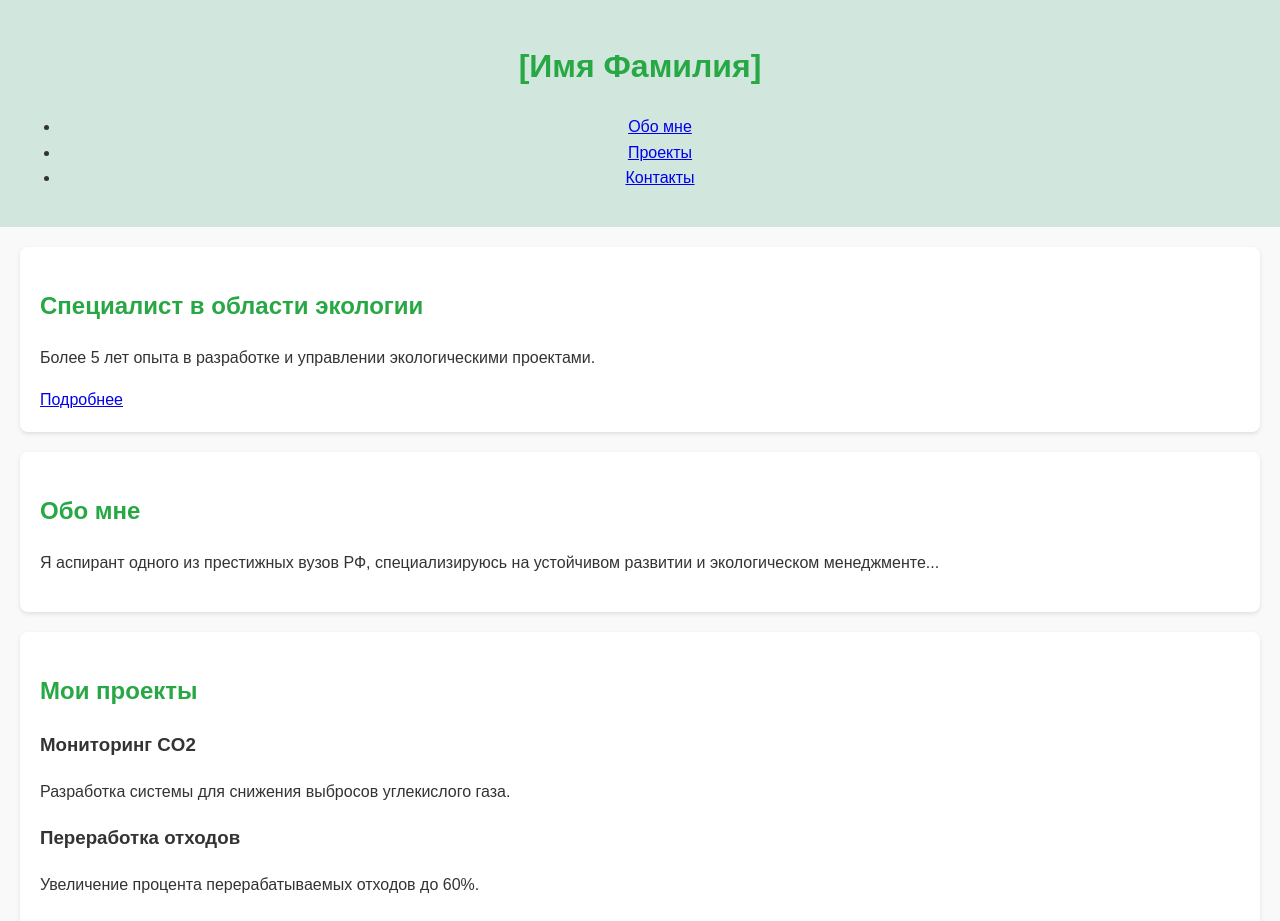
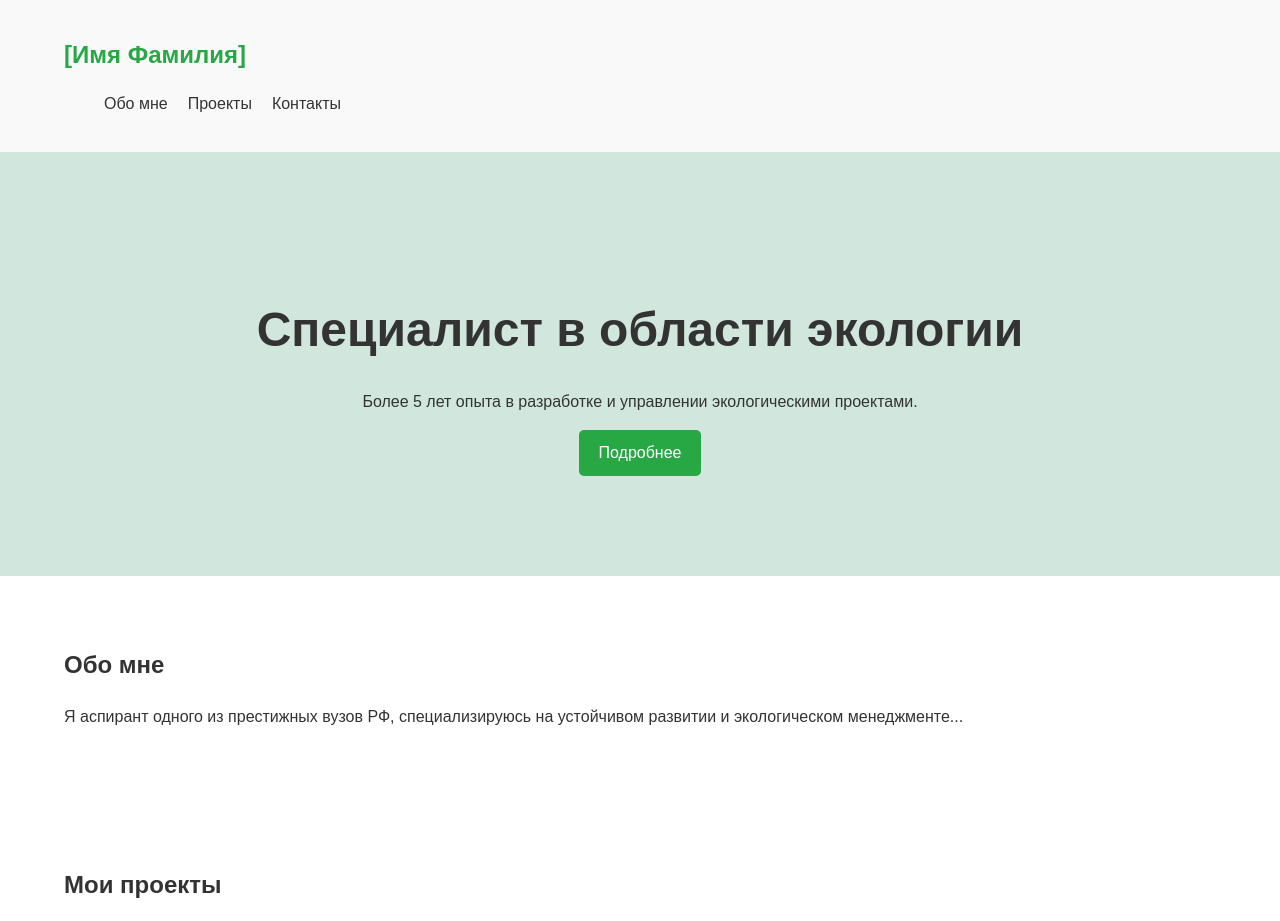
Before and after one commit to LeonidULA/YugayLA, a plain HTML site: page index.html in a window 1280 px wide. Shown: the top 921 px of the page. Drawn offline with Linux system fonts and the light colour scheme.

Commit message:
Update style.css

```diff
--- a/style.css
+++ b/style.css
@@ -3,34 +3,78 @@
     font-family: Arial, sans-serif;
     margin: 0;
     padding: 0;
-    background-color: #f9f9f9;
+    line-height: 1.6;
     color: #333;
-    line-height: 1.6;
+}
+
+.container {
+    width: 90%;
+    max-width: 1200px;
+    margin: 0 auto;
 }
 
 header {
-    background-color: #d1e7dd; /* Пастельный зеленый */
-    text-align: center;
-    padding: 20px;
+    background-color: #f9f9f9;
+    padding: 20px 0;
+    display: flex;
+    justify-content: space-between;
+    align-items: center;
 }
 
-h1, h2 {
-    color: #28a745; /* Темно-зеленый */
+.logo {
+    font-size: 24px;
+    color: #28a745;
 }
 
-section {
+.menu {
+    list-style: none;
+    display: flex;
+    gap: 20px;
+}
+
+.menu a {
+    text-decoration: none;
+    color: #333;
+}
+
+.main-section {
+    background-color: #d1e7dd;
+    text-align: center;
+    padding: 100px 0;
+}
+
+.main-section h2 {
+    font-size: 48px;
+    margin-bottom: 20px;
+}
+
+.btn {
+    display: inline-block;
+    padding: 10px 20px;
+    background-color: #28a745;
+    color: white;
+    text-decoration: none;
+    border-radius: 5px;
+}
+
+.about-section, .projects-section, .contacts-section {
+    padding: 50px 0;
+}
+
+.project-cards {
+    display: flex;
+    gap: 20px;
+}
+
+.card {
+    background-color: #fff;
     padding: 20px;
-    margin: 20px;
-    background-color: #ffffff;
-    border-radius: 8px;
+    border-radius: 5px;
     box-shadow: 0 2px 4px rgba(0, 0, 0, 0.1);
 }
 
 footer {
+    background-color: #f9f9f9;
     text-align: center;
-    padding: 10px;
-    background-color: #d1e7dd;
-    position: relative;
-    bottom: 0;
-    width: 100%;
+    padding: 20px 0;
 }
```
